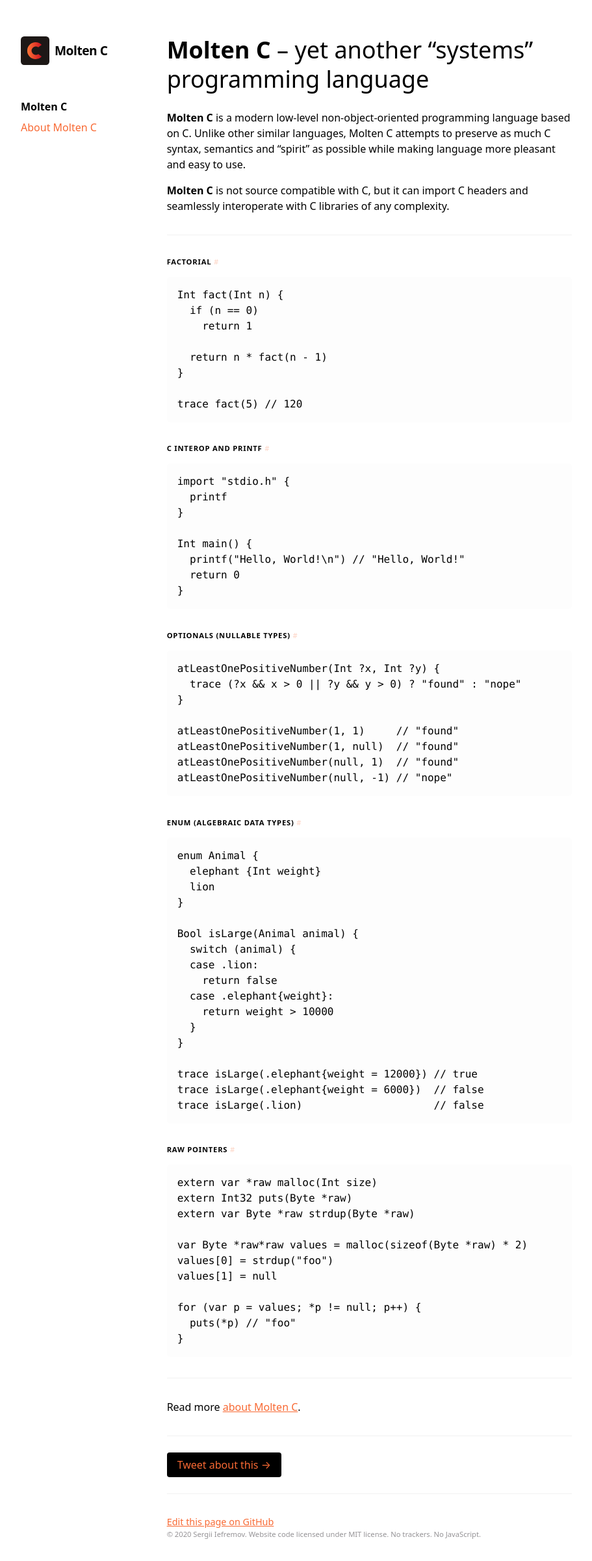
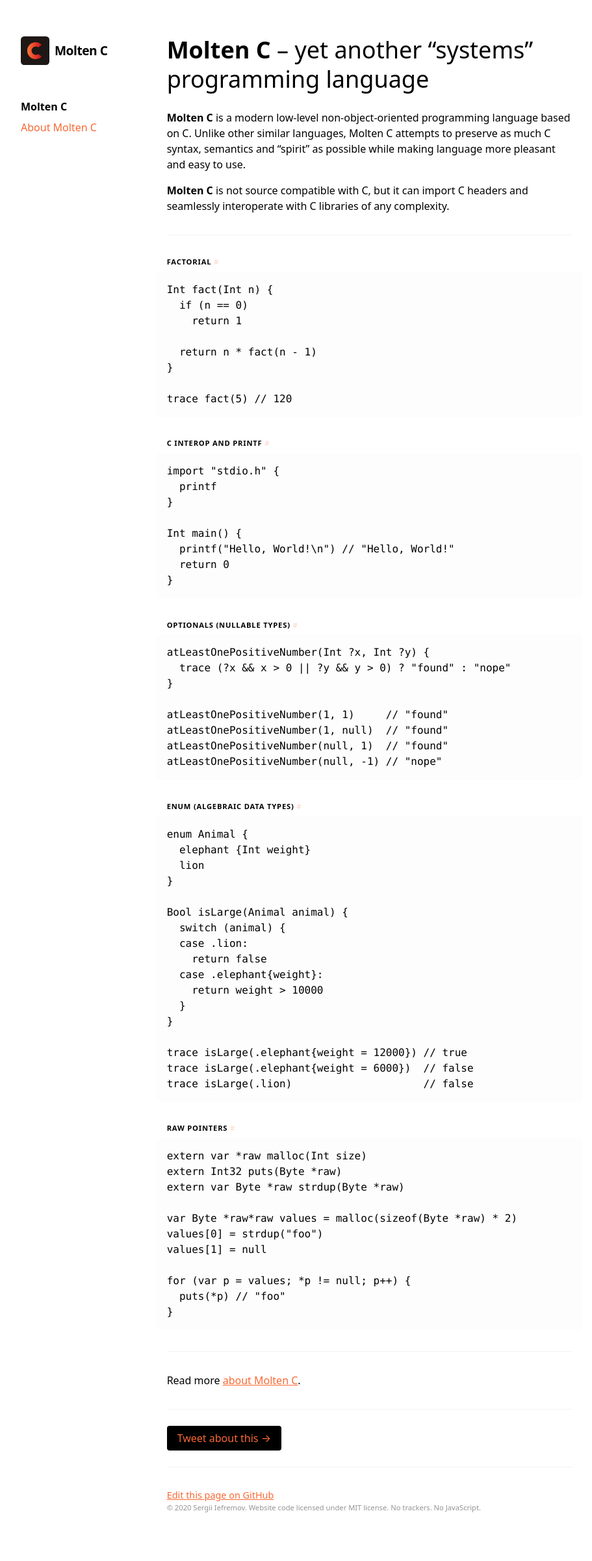
Before and after one commit to iefserge/moltenc.dev, a Jekyll site: the page built from index.md, in a window 1280 px wide. Shown: the whole page at 65% size, without its empty margins (184-1095 px from the left). Built offline with Jekyll 4.4.1, drawn with Linux system fonts in a browser that asks for light colours; after the commit the page ends 2361 px from its top, so only the background shows below that.

Commit message:
Remove dark theme experiment

```diff
--- a/_sass/dark.scss
+++ /dev/null
@@ -1,18 +0,0 @@
-@media (prefers-color-scheme: dark) {
-  body {
-    background: #2d2b2b;
-    color: #bfadad;
-  }
-
-  hr {
-    background-color: #484242;
-  }
-
-  .header .menu rect {
-    fill: #d4cfc4;
-  }
-
-  pre {
-    background: #272525;
-  }
-}
--- a/_sass/text.scss
+++ b/_sass/text.scss
@@ -45,6 +45,7 @@ pre {
   padding: 1rem;
   cursor: text;
   border-radius: 5px;
+  margin: 0 -1rem;
 }
 
 .btn {
--- a/styles.scss
+++ b/styles.scss
@@ -6,4 +6,3 @@
 @import "anchor";
 @import "sidebar";
 @import "footer";
-@import "dark";
```
